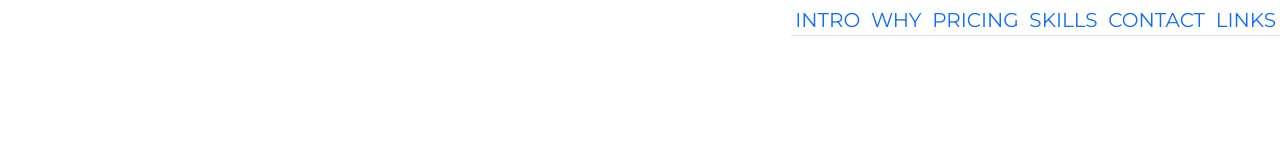
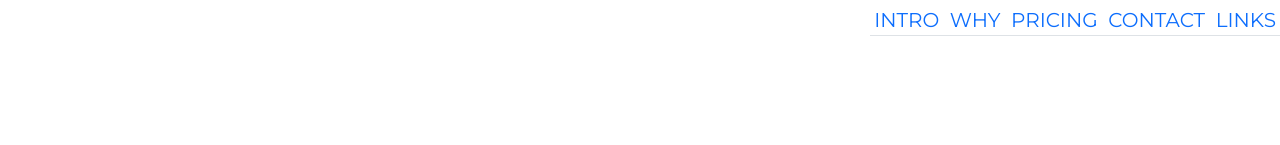
Before and after one commit to mrapi00/rapiresumereview.netlify.app, a website built with Parcel: page src/index.html in a window 1280 px wide. Shown: the top 145 px of the page. Built offline with nearby package versions, Linux system fonts and the light colour scheme.

Commit message:
rephrase

```diff
--- a/src/index.html
+++ b/src/index.html
@@ -35,7 +35,7 @@
                   <a class="hero-title nav-button" href="#about">Intro</a>
                   <a class="hero-title nav-button" href="#projects">Why</a>
                   <a class="hero-title nav-button" href="#coursework">Pricing</a>
-                  <a class="hero-title nav-button" href="#languages">Skills</a>
+                  <!-- <a class="hero-title nav-button" href="#languages">Skills</a> -->
                   <a class="hero-title nav-button" href="#contact">Contact</a>
                   <a class="hero-title nav-button" href="#socials">Links</a>
               </div>
```
